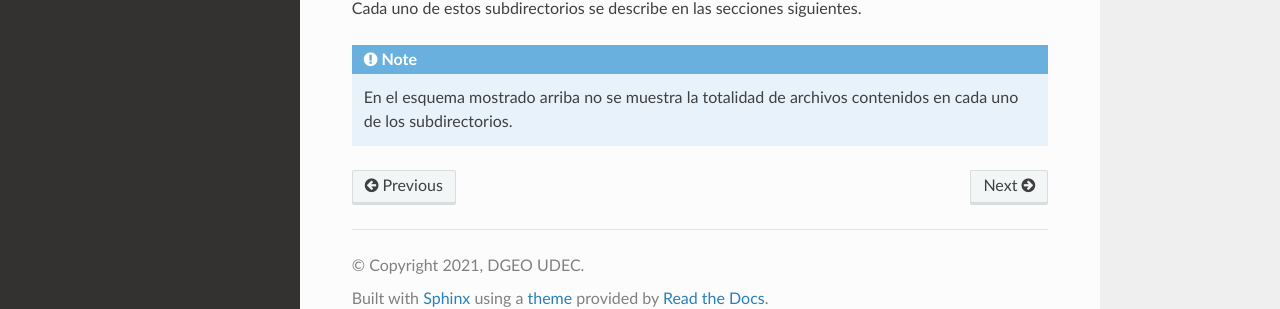
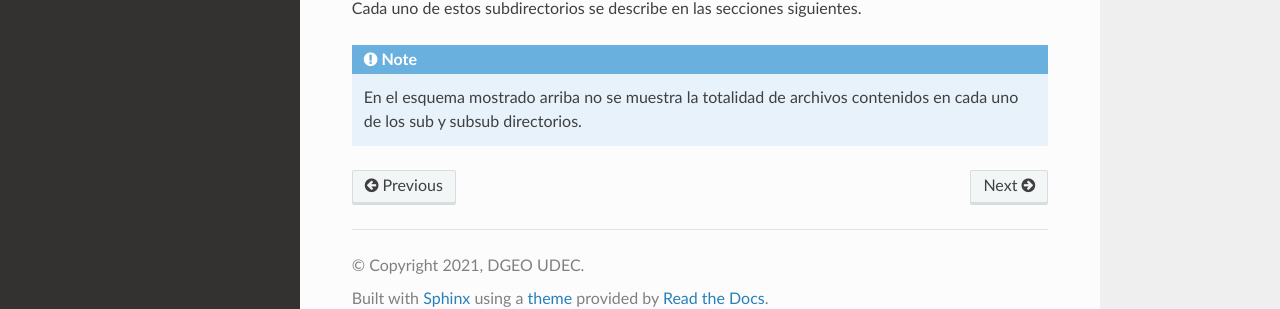
Before and after one commit to chsegura/rtd-tutorial, a Sphinx documentation site: the page built from docs/source/estructura.rst, in a window 1280 px wide and 1129 px high. Shown: the part 795-1104 px from the top of the window. Built offline with Sphinx 7.4.7 and the Read the Docs theme 2.0.0, drawn with Linux system fonts in a browser that asks for light colours.

Commit message:
Update estructura.rst

```diff
--- a/docs/source/estructura.rst
+++ b/docs/source/estructura.rst
@@ -37,4 +37,4 @@ Cada uno de estos subdirectorios se describe en las secciones siguientes.
 
 .. note::
 
-   En el esquema mostrado arriba no se muestra la totalidad de archivos contenidos en cada uno de los subdirectorios.
+   En el esquema mostrado arriba no se muestra la totalidad de archivos contenidos en cada uno de los sub y subsub directorios.
```
